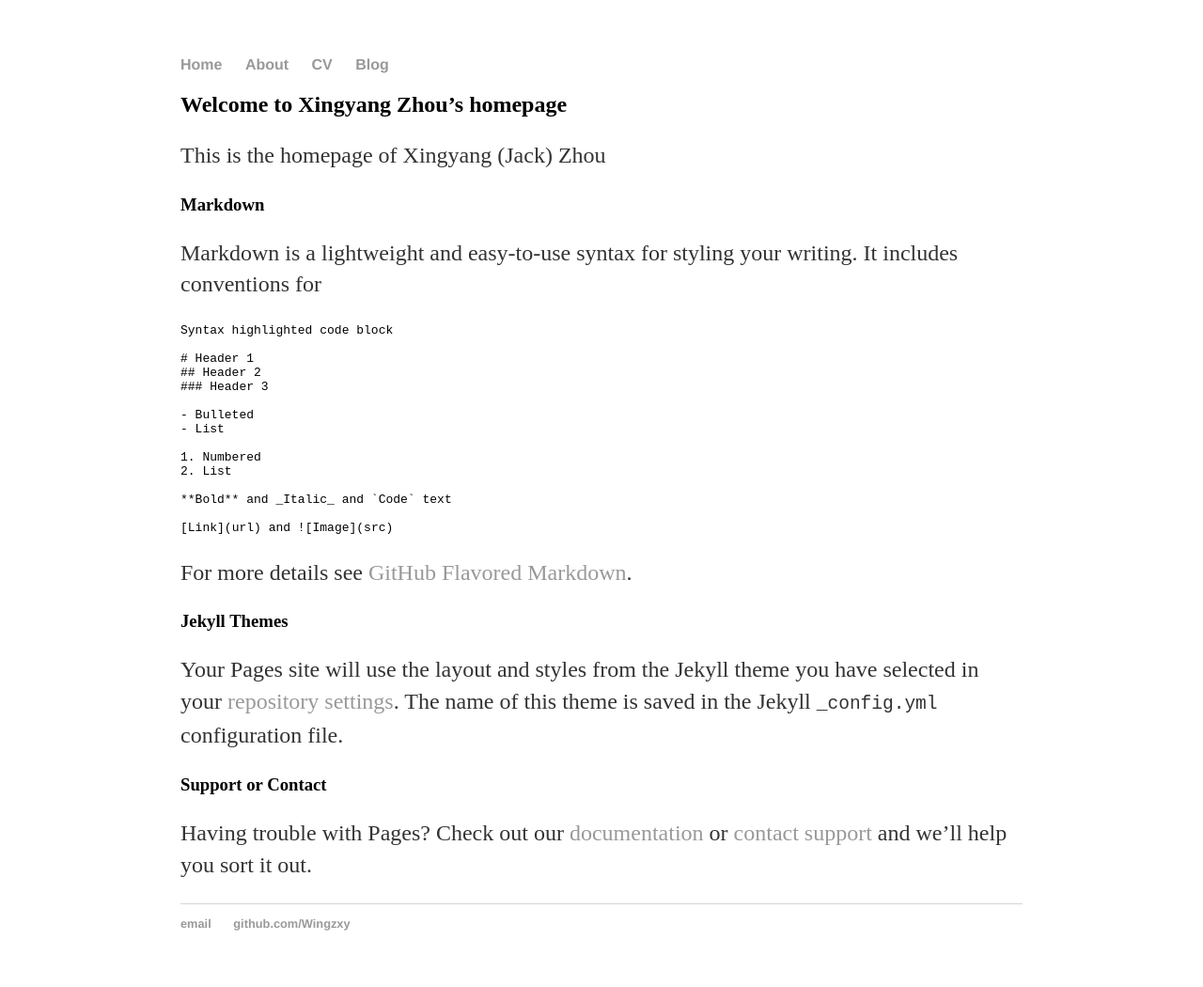
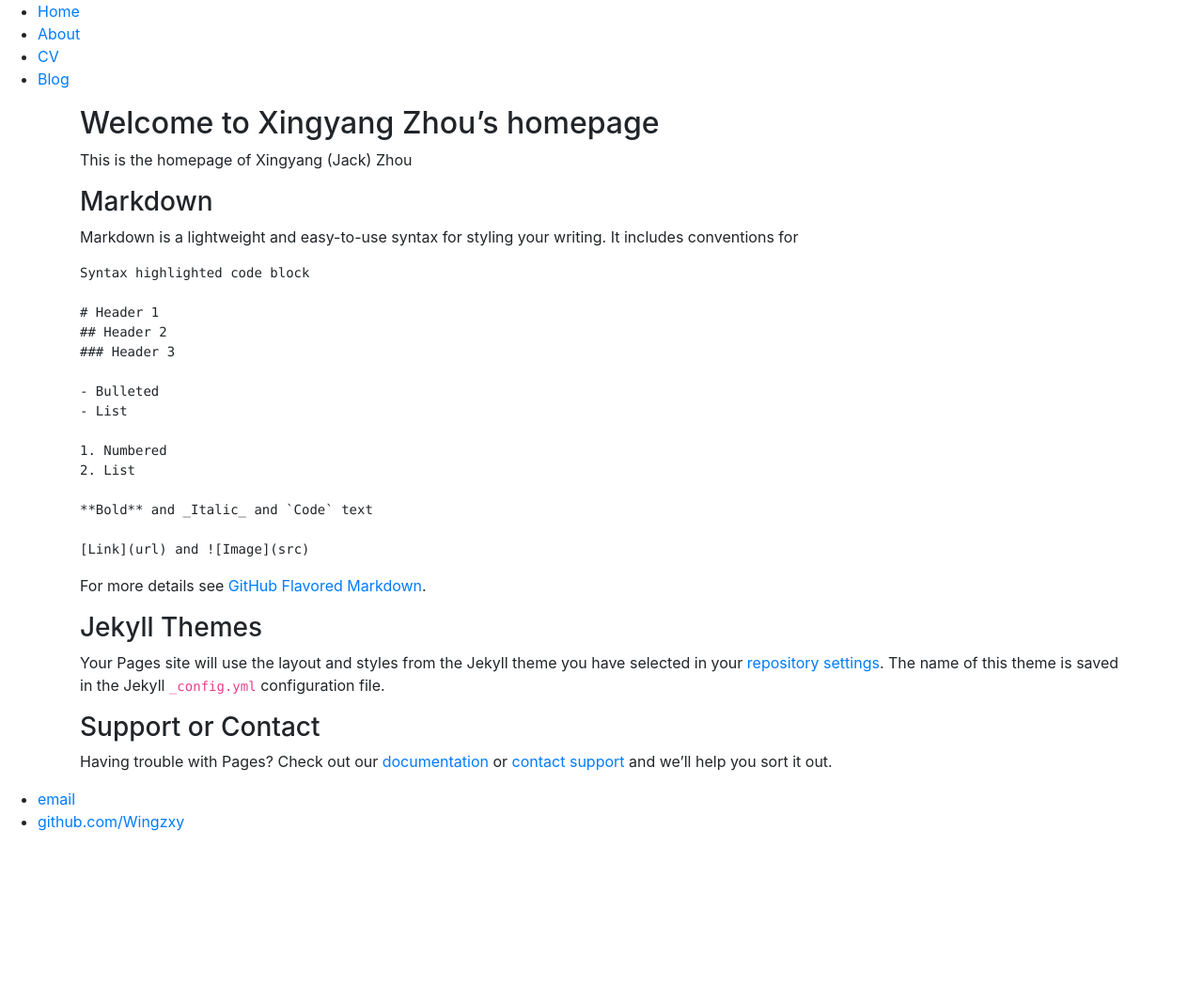
Before and after one commit to Wingzxy/Wingzxy.github.io, a Jekyll site: the page built from index.md, in a window 1280 px wide. Shown: the whole page at 94% size. Built offline with Jekyll 4.4.1, drawn with Linux system fonts in a browser that asks for light colours; our own code applies the rules of GitHub Pages for plain Markdown files; after the commit the page ends 902 px from its top, so only the background shows below that.

Commit message:
Update default.html
using bootstrap

```diff
--- a/_layouts/default.html
+++ b/_layouts/default.html
@@ -3,7 +3,8 @@
 		<head>
 			<title>{{ page.title }}</title>
 			<!-- link to main stylesheet -->
-			<link rel="stylesheet" type="text/css" href="/css/main.css">
+<!-- 			<link rel="stylesheet" type="text/css" href="/css/main.css"> -->
+			<link rel="stylesheet" href="https://stackpath.bootstrapcdn.com/bootstrap/4.3.1/css/bootstrap.min.css" integrity="sha384-ggOyR0iXCbMQv3Xipma34MD+dH/1fQ784/j6cY/iJTQUOhcWr7x9JvoRxT2MZw1T" crossorigin="anonymous">
 		</head>
 		<body>
 			<nav>
```
